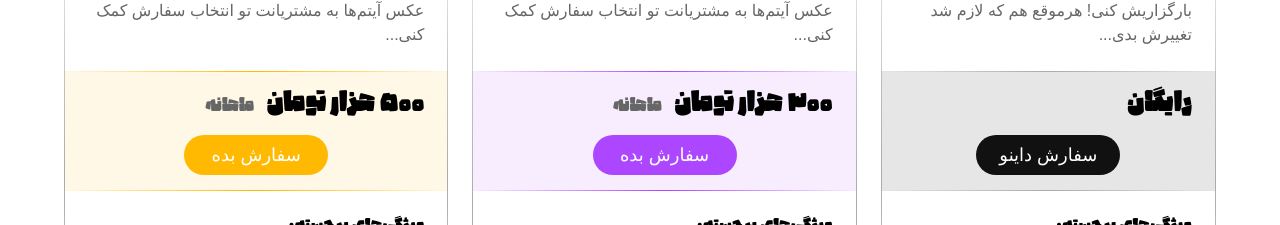
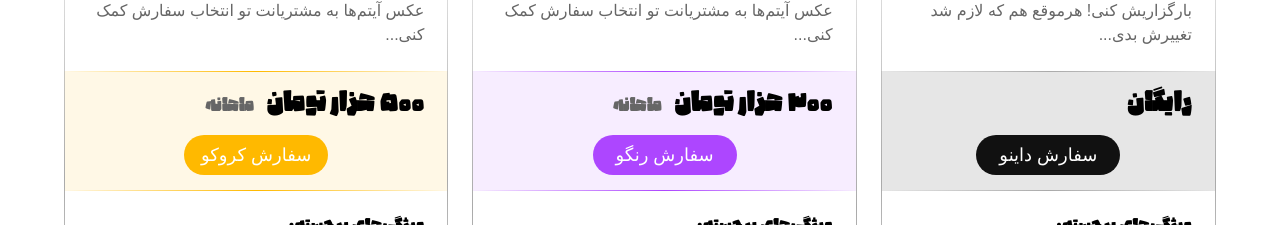
Before and after one commit to ahmadkeyhan/qrocs, a Next.js app: page / in a window 1280 px wide. Shown: the part 1460-1685 px from the top of the page. Built offline with nearby package versions, Linux system fonts and the light colour scheme; a web font is replaced by a local one.

Commit message:
added link with searchparams to order buttons

```diff
--- a/src/components/home/crocoPlan.tsx
+++ b/src/components/home/crocoPlan.tsx
@@ -4,6 +4,7 @@ import { formatCurrency } from "@/lib/utils";
 import Image from "next/image";
 import { useState, useEffect } from "react";
 import { useTheme } from "next-themes";
+import Link from "next/link";
 
 export default function RangoPlan({isMonthly}:{isMonthly:boolean}) {
     const { resolvedTheme, setTheme } = useTheme()
@@ -28,9 +29,11 @@ export default function RangoPlan({isMonthly}:{isMonthly:boolean}) {
                 <div className="relative bg-foreground/10 py-4 px-6 flex flex-col gap-4">
                     <h4 className="text-2xl">{isMonthly ? `${formatCurrency(500)} هزار تومان ` : `${formatCurrency(5)} میلیون تومان `}<span className="text-base text-subtext mr-2">{isMonthly? "ماهانه" : "سالانه"}</span></h4>
                     <div className="w-full flex justify-center">
-                        <Button variant="default" className="w-36">
-                            <p className="text-lg">سفارش بده</p>
-                        </Button>
+                        <Link href={`/order?plan=croco&payment=${isMonthly?"monthly":"yearly"}`}>
+                            <Button variant="default" className="w-36 bg-amber-400 dark:bg-amber-300">
+                                <p className="text-lg">سفارش کروکو</p>
+                            </Button>
+                        </Link>
                     </div>
                     <div className="absolute bottom-0 left-0 right-0 h-[1px] bg-gradient-to-r from-transparent via-border to-transparent" />
                 <div className="absolute top-0 left-0 right-0 h-[1px] bg-gradient-to-r from-transparent via-border to-transparent" />
@@ -95,9 +98,11 @@ export default function RangoPlan({isMonthly}:{isMonthly:boolean}) {
         <div className="relative bg-amber-400/10 py-4 px-6 flex flex-col gap-4">
             <h4 className="text-2xl">{isMonthly ? `${formatCurrency(500)} هزار تومان ` : `${formatCurrency(5)} میلیون تومان `}<span className="text-base text-subtext mr-2">{isMonthly? "ماهانه" : "سالانه"}</span></h4>
             <div className="w-full flex justify-center">
-                <Button variant="default" className="w-36 bg-amber-400 dark:bg-amber-300">
-                    <p className="text-lg">سفارش بده</p>
-                </Button>
+                <Link href={`/order?plan=croco&payment=${isMonthly?"monthly":"yearly"}`}>
+                    <Button variant="default" className="w-36 bg-amber-400 dark:bg-amber-300">
+                        <p className="text-lg">سفارش کروکو</p>
+                    </Button>
+                </Link>
             </div>
             <div className="absolute bottom-0 left-0 right-0 h-[1px] bg-gradient-to-r from-transparent via-amber-400 to-transparent" />
         <div className="absolute top-0 left-0 right-0 h-[1px] bg-gradient-to-r from-transparent via-amber-400 to-transparent" />
--- a/src/components/home/rangoPlan.tsx
+++ b/src/components/home/rangoPlan.tsx
@@ -4,6 +4,7 @@ import { formatCurrency } from "@/lib/utils";
 import Image from "next/image";
 import { useState, useEffect } from "react";
 import { useTheme } from "next-themes";
+import Link from "next/link";
 
 export default function RangoPlan({isMonthly} : {isMonthly: boolean}) {
     const { resolvedTheme, setTheme } = useTheme()
@@ -28,9 +29,11 @@ export default function RangoPlan({isMonthly} : {isMonthly: boolean}) {
                 <div className="relative bg-foreground/10 py-4 px-6 flex flex-col gap-4">
                     <h4 className="text-2xl">{isMonthly ? `${formatCurrency(300)} هزار تومان ` : `${formatCurrency(3)} میلیون تومان `}<span className="text-base text-subtext mr-2">{isMonthly? "ماهانه" : "سالانه"}</span></h4>
                     <div className="w-full flex justify-center">
-                        <Button variant="default" className="w-36">
-                            <p className="text-lg">سفارش بده</p>
-                        </Button>
+                        <Link href={`/order?plan=rango&payment=${isMonthly?"monthly":"yearly"}`}>
+                            <Button variant="default" className="w-36">
+                                <p className="text-lg">سفارش رنگو</p>
+                            </Button>
+                        </Link>
                     </div>
                     <div className="absolute bottom-0 left-0 right-0 h-[1px] bg-gradient-to-r from-transparent via-border to-transparent" />
                 <div className="absolute top-0 left-0 right-0 h-[1px] bg-gradient-to-r from-transparent via-border to-transparent" />
@@ -95,9 +98,11 @@ export default function RangoPlan({isMonthly} : {isMonthly: boolean}) {
         <div className="relative bg-primary/10 py-4 px-6 flex flex-col gap-4">
             <h4 className="text-2xl">{isMonthly ? `${formatCurrency(300)} هزار تومان ` : `${formatCurrency(3)} میلیون تومان `}<span className="text-base text-subtext mr-2">{isMonthly? "ماهانه" : "سالانه"}</span></h4>
             <div className="w-full flex justify-center">
-                <Button variant="default" className="w-36">
-                    <p className="text-lg">سفارش بده</p>
-                </Button>
+                <Link href={`/order?plan=rango&payment=${isMonthly?"monthly":"yearly"}`}>
+                    <Button variant="default" className="w-36">
+                        <p className="text-lg">سفارش رنگو</p>
+                    </Button>
+                </Link>
             </div>
             <div className="absolute bottom-0 left-0 right-0 h-[1px] bg-gradient-to-r from-transparent via-primary to-transparent" />
         <div className="absolute top-0 left-0 right-0 h-[1px] bg-gradient-to-r from-transparent via-primary to-transparent" />
```
